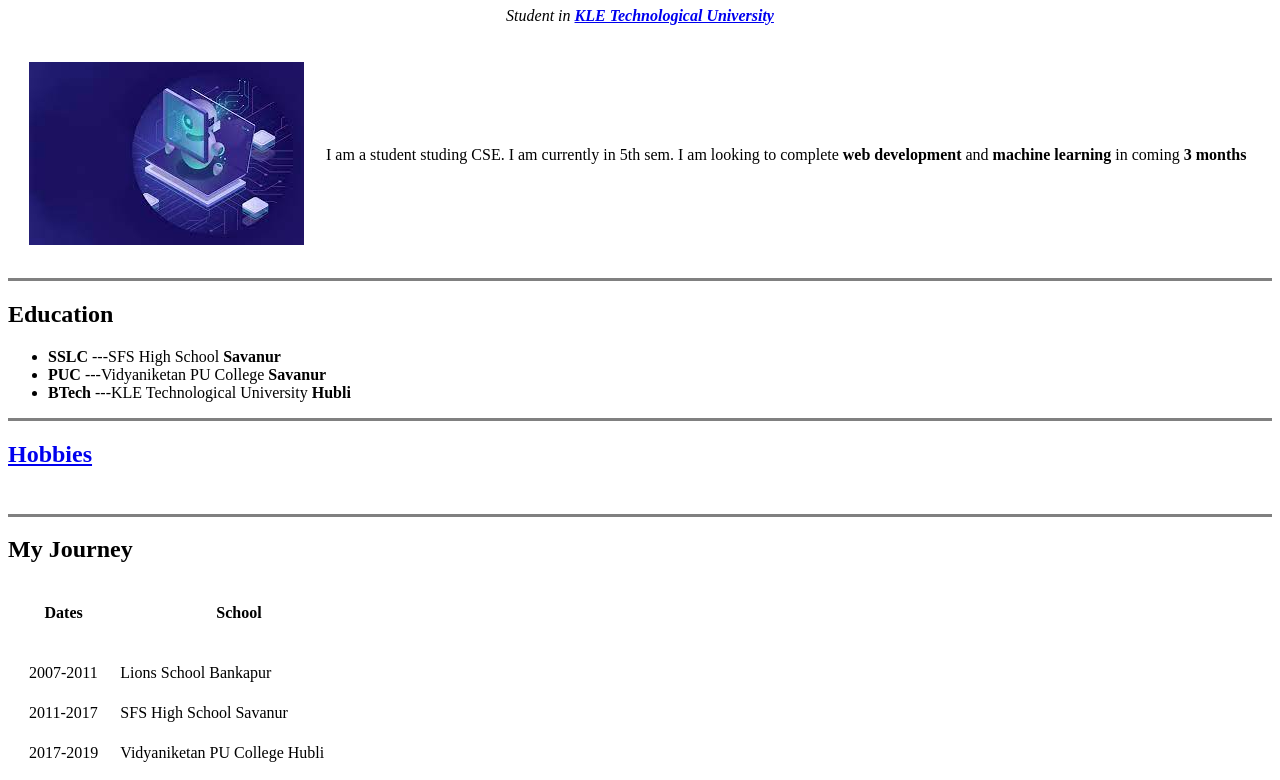
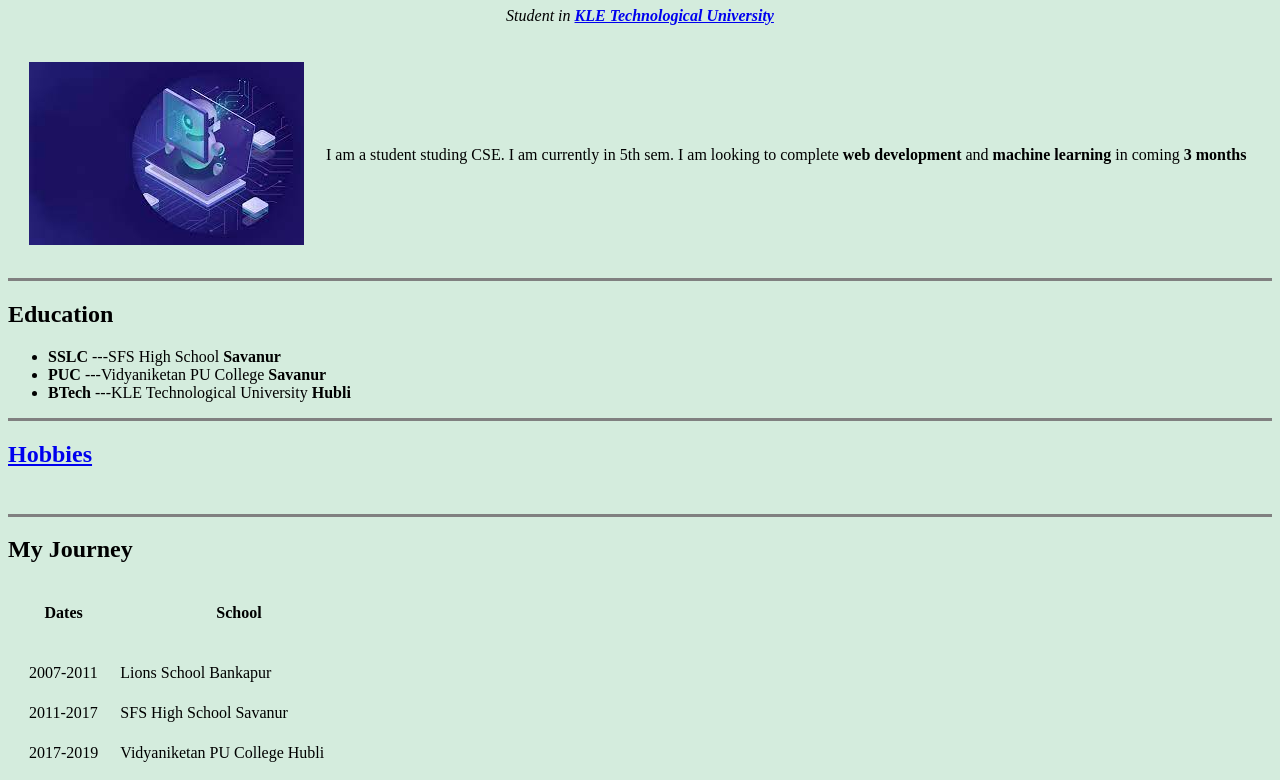
Before and after one commit to Raghav123-30/gettingstartedwithwebdevelopment, a plain HTML site: page index.html in a window 1280 px wide. Shown: the part 84-864 px from the top of the page. Drawn offline with Linux system fonts and the light colour scheme.

Commit message:
Update index.html

```diff
--- a/index.html
+++ b/index.html
@@ -4,7 +4,7 @@
          <meta charset="utf-8">
         <title>Personal site 🥰</title>
     </head>
-    <body>
+    <body style="background-color: #D4ECDD">
         <hr size="3" noshade>
         <center>
             <h1>Raghavendra S Bhat</h1>
```
